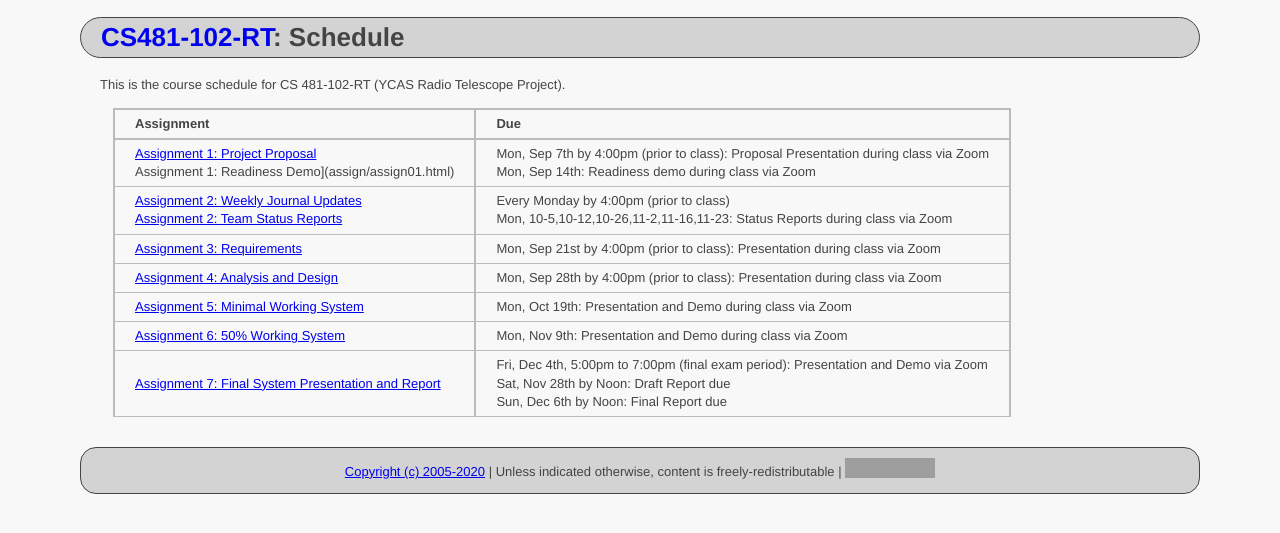
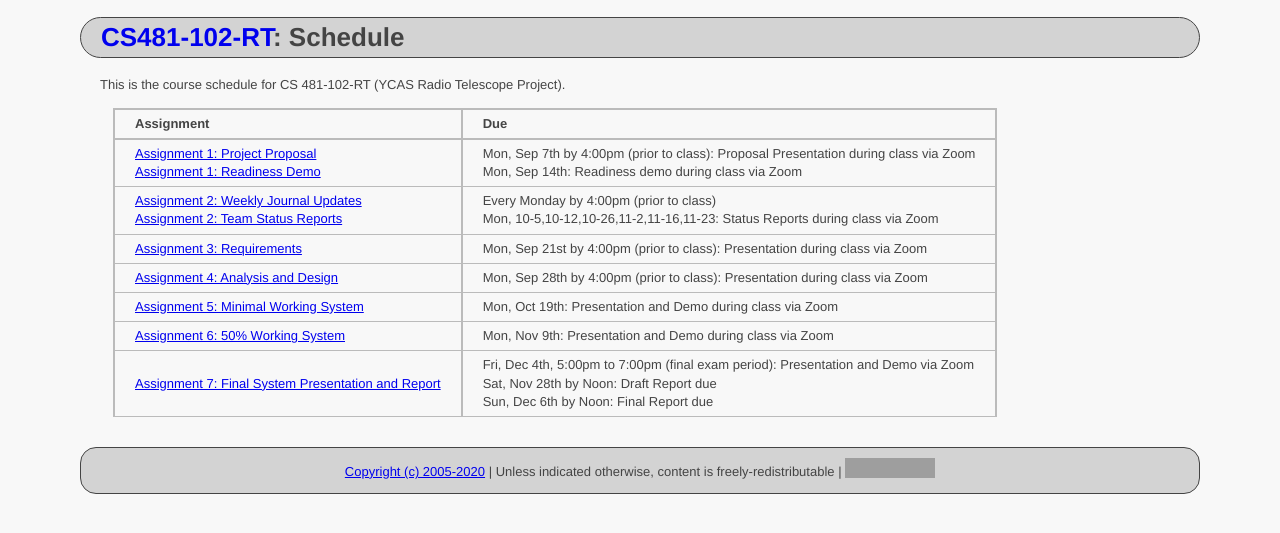
Before and after one commit to ycpcs/cs481-fall2020-RT, a Jekyll site: the page built from schedule.md, in a window 1280 px wide. Shown: the top 533 px of the page. Built offline with Jekyll 4.4.1, drawn with Linux system fonts in a browser that asks for light colours; grey boxes are pictures that could not be loaded.

```diff
--- a/schedule.md
+++ b/schedule.md
@@ -8,7 +8,7 @@ This is the course schedule for CS 481-102-RT (YCAS Radio Telescope Project).
 
 **Assignment** | **Due**
 :--------------|:---------
-[Assignment 1: Project Proposal](assign/assign01.html)<br>Assignment 1: Readiness Demo](assign/assign01.html)  | Mon, Sep 7th by 4:00pm (prior to class): Proposal Presentation during class via Zoom<br>Mon, Sep 14th: Readiness demo during class via Zoom
+[Assignment 1: Project Proposal](assign/assign01.html)<br>[Assignment 1: Readiness Demo](assign/assign01.html)  | Mon, Sep 7th by 4:00pm (prior to class): Proposal Presentation during class via Zoom<br>Mon, Sep 14th: Readiness demo during class via Zoom
 [Assignment 2: Weekly Journal Updates](assign/assign02.html)<br>[Assignment 2: Team Status Reports](assign/assign02.html) | Every Monday by 4:00pm (prior to class)<br> Mon, 10-5,10-12,10-26,11-2,11-16,11-23: Status Reports during class via Zoom
 [Assignment 3: Requirements](assign/assign03.html)                         | Mon, Sep 21st by 4:00pm (prior to class): Presentation during class via Zoom
 [Assignment 4: Analysis and Design](assign/assign04.html)                  | Mon, Sep 28th by 4:00pm (prior to class): Presentation during class via Zoom
```
